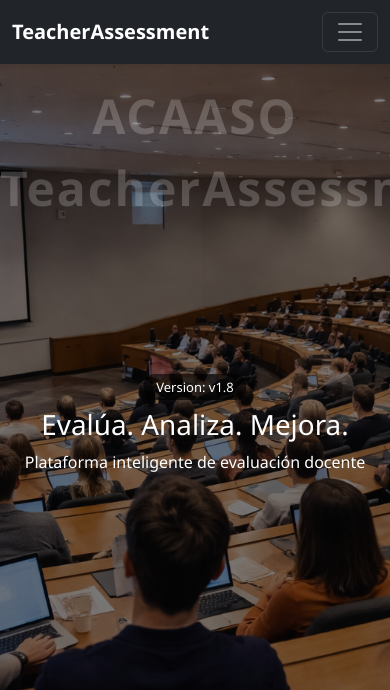
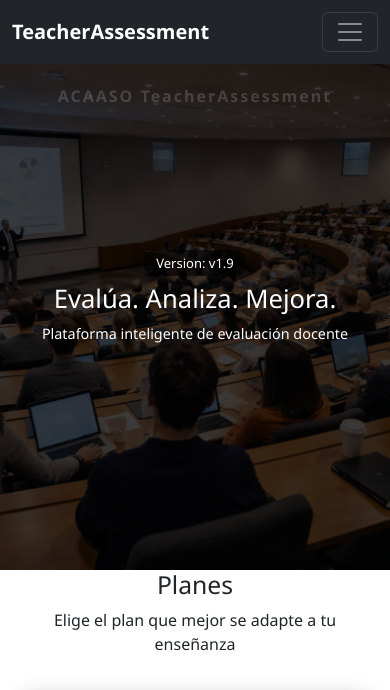
Before and after one commit to pardonAlf/Acaaso-TeacherAssesment, a Flask app: page / in a window 390 px wide; the page is wider, and only the part inside the window is pictured. Shown: the top 690 px of that part. Run offline with Flask 3, Linux system fonts and the light colour scheme; some libraries are stand-ins or nearby versions; grey boxes are pictures that could not be loaded.

Commit message:
v1.9 - responsive

```diff
--- a/static/css/estilos.css
+++ b/static/css/estilos.css
@@ -140,24 +140,33 @@ body {
 
 .brand-overlay {
     position: absolute;
-    top: 80px; /* debajo del navbar */
+    top: 20px; /* debajo del navbar */
     width: 100%;
     text-align: center;
 
-    font-size: 3rem;
+    font-size: 1.5rem;
     font-weight: bold;
     letter-spacing: 2px;
 
-    color: rgba(255, 255, 255, 0.2); /* gris apagado */
-
+    color: rgba(255, 255, 255, 0.548); /* gris apagado */
+    opacity: 0.3;
     transition: 0.3s;
     cursor: default;
 }
 
 /* Hover efecto elegante */
 .brand-overlay:hover {
-    color: rgba(255, 255, 255, 0.8);
+    color: white;
     transform: scale(1.05);
+    opacity: 1.0;
+}
+
+
+/* mobile */
+@media (max-width: 768px) {
+    .brand-overlay {
+        font-size: 1rem;
+    }
 }
 
 /* =========================
@@ -174,12 +183,44 @@ body {
     background-size: cover;
     background-position: center;
     background-repeat: no-repeat;
-
+    position: relative;
     color: white;
     display: flex;
     align-items: center;
     justify-content: center;
     text-align: center;
+}
+
+.hero-content {
+    max-width: 700px;
+    padding: 20px;
+    position: relative;
+    z-index: 2;
+}
+
+/* overlay oscuro */
+.hero::before {
+    content: "";
+    position: absolute;
+    inset: 0;
+    background: rgba(0,0,0,0.5);
+}
+
+/* MOBILE */
+@media (max-width: 768px) {
+
+    .hero {
+        height: 60vh;
+    }
+
+    .hero h1 {
+        font-size: 1.6rem;
+    }
+
+    .hero p {
+        font-size: 0.9rem;
+    }
+
 }
 
 /* =========================
--- a/templates/index.html
+++ b/templates/index.html
@@ -2,6 +2,7 @@
 <html lang="es">
 <head>
     <meta charset="UTF-8">
+    <meta name="viewport" content="width=device-width, initial-scale=1.0">
     <title>Teacher Assessment</title>
 
     <!-- Bootstrap -->
@@ -64,13 +65,13 @@
 </nav>
 
 
-<div class="brand-overlay text-center">
-    ACAASO TeacherAssessment
-</div>
+<!-- HERO -->
+<section class="hero d-flex align-items-center justify-content-center text-center">
 
-<!-- HERO -->
-<section class="hero">
-    <div>
+    <div class="brand-overlay text-center">
+        ACAASO TeacherAssessment
+    </div>
+    <div class="hero-content">
         <div style="text-align: center; margin-bottom: 10px;">
             <span style="
                 background: rgba(0,0,0,0.6);
--- a/version.txt
+++ b/version.txt
@@ -1 +1 @@
-v1.8
+v1.9
```
